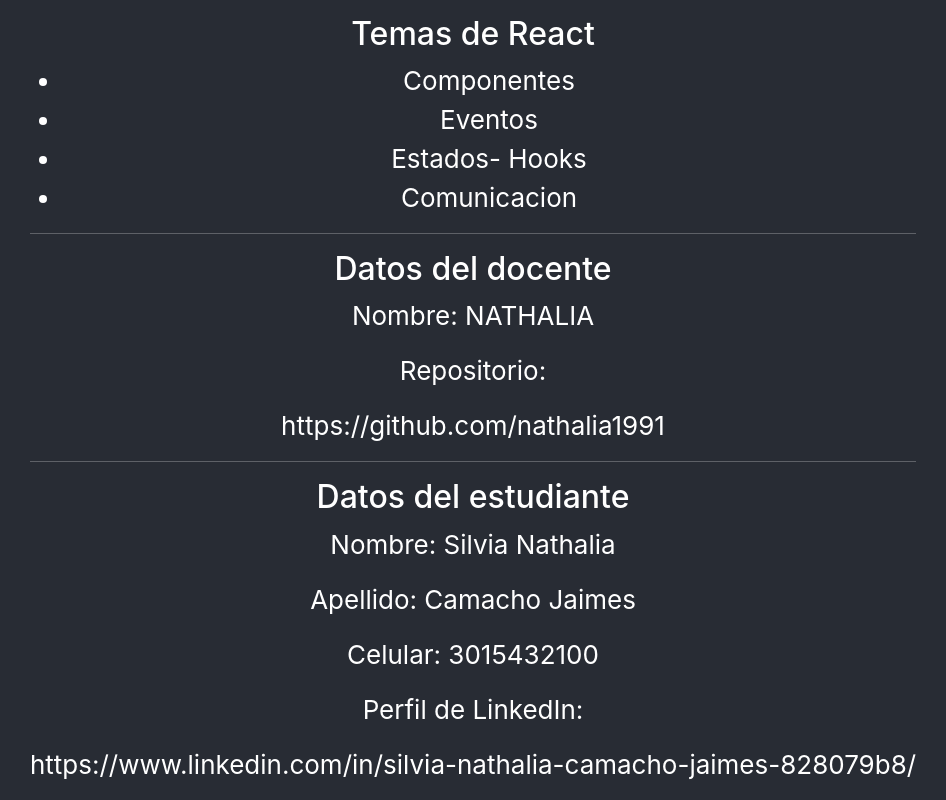
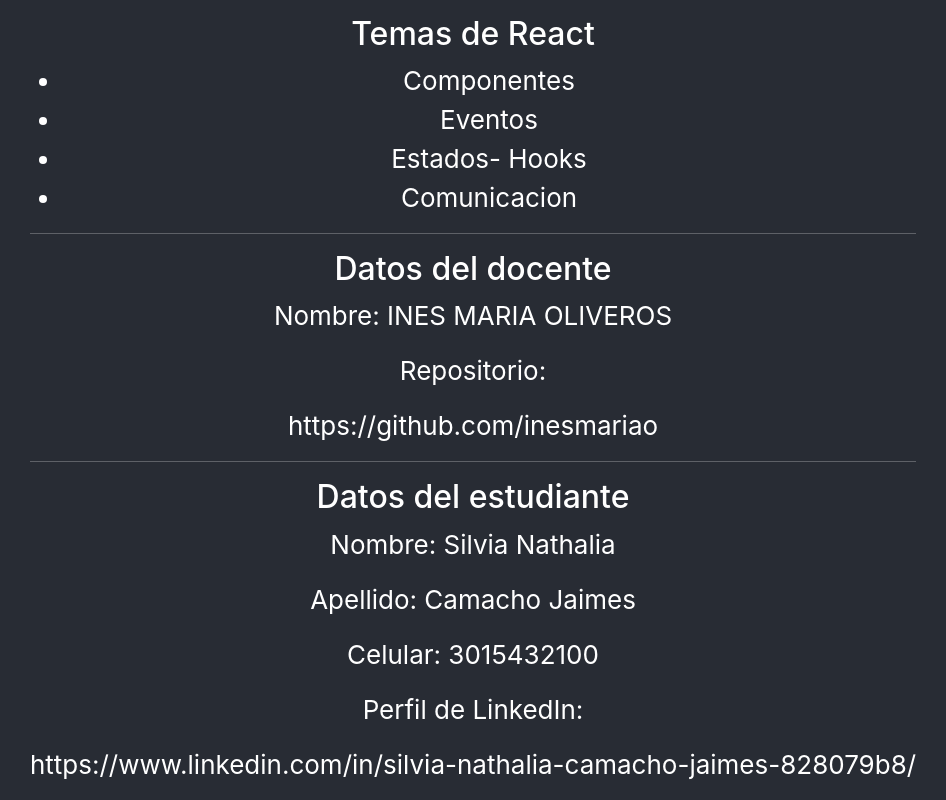
Before and after one commit to nathalia1991/component-practice, a React (Create React App) app: page / in a window 1280 px wide. Shown: the part 1663-2463 px from the top of the page, without its empty margins (167-1113 px from the left). Built offline with nearby package versions, Linux system fonts and the light colour scheme.

Commit message:
Edit the name of teacher

```diff
--- a/src/components/MyComponents.jsx
+++ b/src/components/MyComponents.jsx
@@ -2,8 +2,8 @@
 
 export const MyComponents = () => {
 
-     const name= "NATHALIA";
-     const repository= "https://github.com/nathalia1991";
+     const name= "INES MARIA OLIVEROS";
+     const repository= "https://github.com/inesmariao";
 
      const student = {
      name: "Silvia Nathalia",
```
